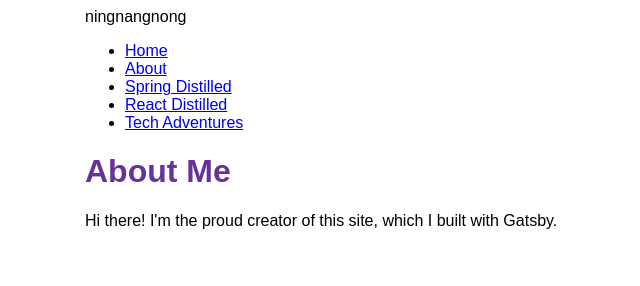
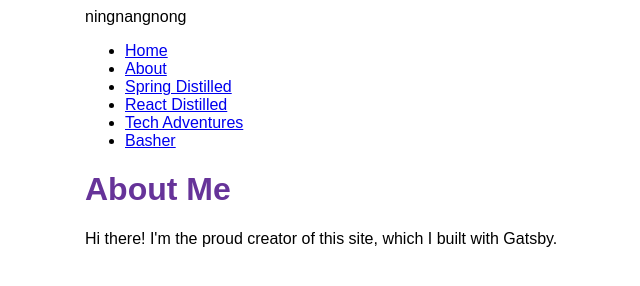
Before and after one commit to drewmylo/ningnangnong, a Gatsby site: page /about in a window 1280 px wide. Shown: the whole page, without its empty margins (85-725 px from the left). Built offline with nearby package versions, Linux system fonts and the light colour scheme; Gatsby itself is replaced by a stand-in of ours.

Commit message:
add initial basher

```diff
--- a/src/components/layout.js
+++ b/src/components/layout.js
@@ -52,6 +52,11 @@ const Layout = ({ pageTitle, children }) => {
               Tech Adventures
             </Link>
           </li>
+          <li className={navLinkItem}>
+            <Link to="/basher" className={navLinkText}>
+              Basher
+            </Link>
+          </li>
 
         </ul>
       </nav>
```
